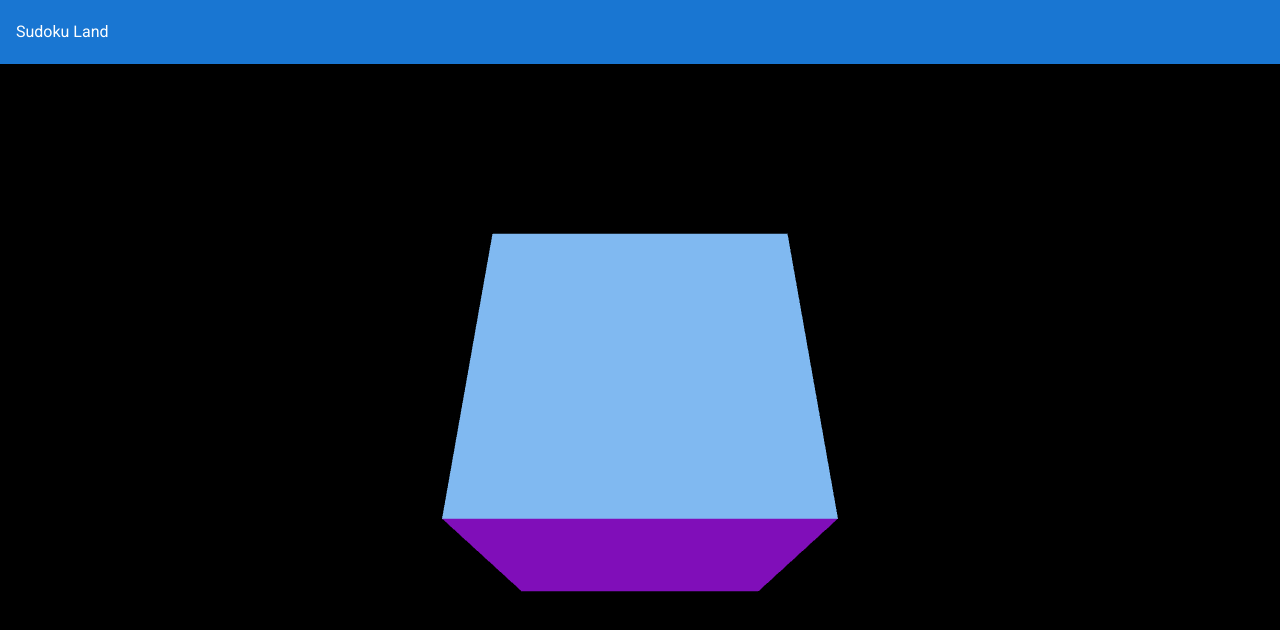
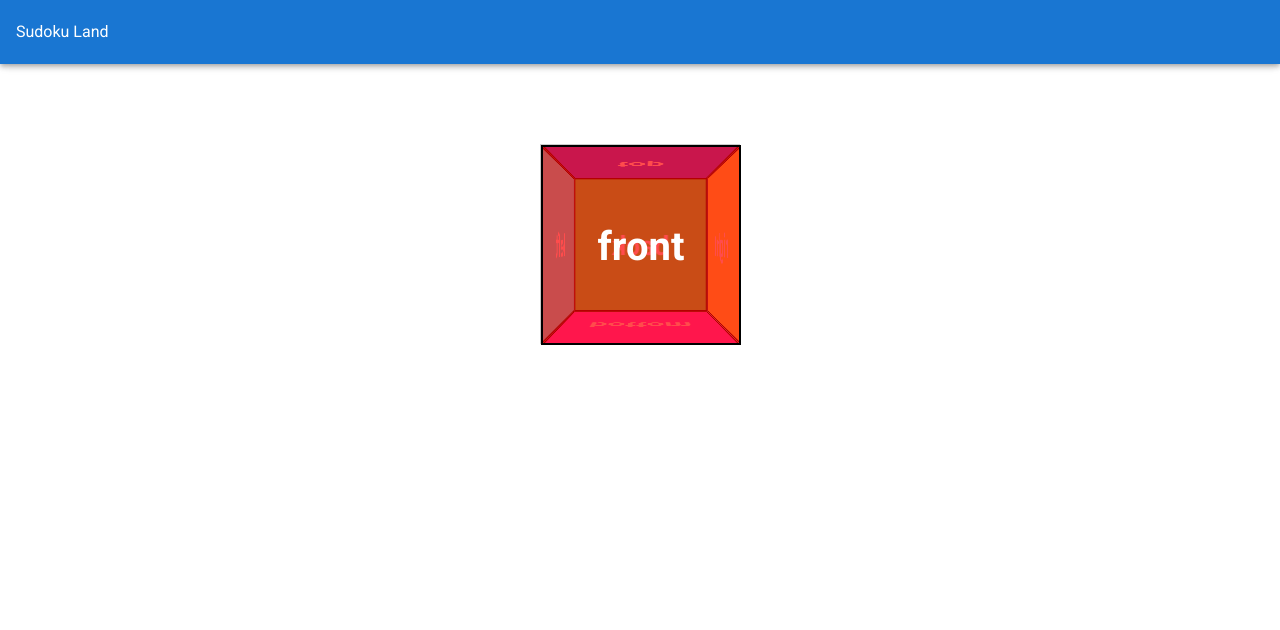
Before and after one commit to tanman/3d-sudoku, a Vue app: page / in a window 1280 px wide. Shown: the top 630 px of the page. Built offline with nearby package versions, Linux system fonts and the light colour scheme.

Commit message:
working towards functional basis for css animation cube

```diff
--- a/src/components/Frame.vue
+++ b/src/components/Frame.vue
@@ -1,74 +1,110 @@
 <template>
-  <div :id="frameId"></div>
+  <div class="d-flex justify-center">
+    <div class="scene">
+      <div class="cube">
+        <div class="cube__face cube__face--front">front</div>
+        <div class="cube__face cube__face--back">back</div>
+        <div class="cube__face cube__face--right">right</div>
+        <div class="cube__face cube__face--left">left</div>
+        <div class="cube__face cube__face--top">top</div>
+        <div class="cube__face cube__face--bottom">bottom</div>
+      </div>
+   </div>
+  </div>
 </template>
 
 <script>
-import * as Three from 'three'
 
 export default {
   name: "Frame",
 
   data() {
     return {
-      frameId: 'frameContainer',
-      camera: null,
-      scene: null,
-      renderer: null,
-      mesh: null,
+      face: {}
     };
   },
 
   methods: {
-    init: function() {
-      let container = document.getElementById(this.frameId);
-
-      this.camera = new Three.PerspectiveCamera(
-        70,
-        container.clientWidth / container.clientHeight,
-        0.01,
-        10
-      );
-      this.camera.position.z = .40;
-
-      this.scene = new Three.Scene();
-
-      let geometry = new Three.BoxGeometry(0.2, 0.2, 0.2);
-      let material = new Three.MeshNormalMaterial();
-
-      this.box = new Three.Mesh(geometry, material);
-      this.box.rotation.x += 1.1;
-      this.scene.add(this.box);
-
-      this.renderer = new Three.WebGLRenderer({ antialias: true });
-      this.renderer.setSize(container.clientWidth, container.clientHeight);
-      container.appendChild(this.renderer.domElement);
-
-      // enable responsiveness
-      window.addEventListener('resize', ()=>{
-        this.renderer.setSize(window.innerWidth, window.innerHeight);
-        this.camera.aspect = window.innerWidth / window.innerHeight;
-        this.camera.updateProjectionMatrix();
-      })
-    },
-
-    animate: function() {
-      requestAnimationFrame(this.animate);
-      // this.box.rotation.x += 0.01;
-      // this.box.rotation.y += 0.02;
-      this.renderer.render(this.scene, this.camera);
-    },
   },
 
-  mounted() {
-    this.init();
-    this.animate();
-  },
+  computed: {
+    faces: function(){
+      return {
+        'cube__face--front': {
+          up: 'cube__face--top',
+          right: 'cube__face--right',
+          down: 'cube__face--down',
+          left: 'cube__face--left'
+        },
+        'cube__face--right': {
+          up: 'cube__face--top',
+          right: 'cube__face--back',
+          down: 'cube__face--bottom',
+          left: 'cube__face--front'
+        },
+        // TODO: finish adding all the faces
+        'cube__face--':{
+          up: 'cube__face--',
+          right: 'cube__face--',
+          down: 'cube__face--',
+          left: 'cube__face--'
+        },
+      };
+    },
+  }
 };
 </script>
 
 <style scoped>
-  #frameContainer {
-    width: 100%;
-    height: 100%;
+  .scene {
+  width: 200px;
+  height: 200px;
+  border: 1px solid #CCC;
+  margin: 80px;
+  perspective: 400px;
+}
+
+  .cube {
+    width: 400px;
+    height: 400px;
+    position: relative;
+    transform-style: preserve-3d;
+    transform: translateZ(-100px);
+    transition: transform 1s;
   }
+
+  .cube.show-front  { transform: translateZ(-100px) rotateY(   0deg); }
+  .cube.show-right  { transform: translateZ(-100px) rotateY( -90deg); }
+  .cube.show-back   { transform: translateZ(-100px) rotateY(-180deg); }
+  .cube.show-left   { transform: translateZ(-100px) rotateY(  90deg); }
+  .cube.show-top    { transform: translateZ(-100px) rotateX( -90deg); }
+  .cube.show-bottom { transform: translateZ(-100px) rotateX(  90deg); }
+
+  .cube__face {
+    position: absolute;
+    width: 200px;
+    height: 200px;
+    border: 2px solid black;
+    line-height: 200px;
+    font-size: 40px;
+    font-weight: bold;
+    color: white;
+    text-align: center;
+  }
+
+  .cube__face--front  { background: hsla(  0, 100%, 50%, 0.7); }
+  .cube__face--right  { background: hsla( 60, 100%, 50%, 0.7); }
+  .cube__face--back   { background: hsla(120, 100%, 50%, 0.7); }
+  .cube__face--left   { background: hsla(180, 100%, 50%, 0.7); }
+  .cube__face--top    { background: hsla(240, 100%, 50%, 0.7); }
+  .cube__face--bottom { background: hsla(300, 100%, 50%, 0.7); }
+
+  .cube__face--front  { transform: rotateY(  0deg) translateZ(100px); }
+  .cube__face--right  { transform: rotateY( 90deg) translateZ(100px); }
+  .cube__face--back   { transform: rotateY(180deg) translateZ(100px); }
+  .cube__face--left   { transform: rotateY(-90deg) translateZ(100px); }
+  .cube__face--top    { transform: rotateX( 90deg) translateZ(100px); }
+  .cube__face--bottom { transform: rotateX(-90deg) translateZ(100px); }
+
+  label { margin-right: 10px; }
 </style>
```
